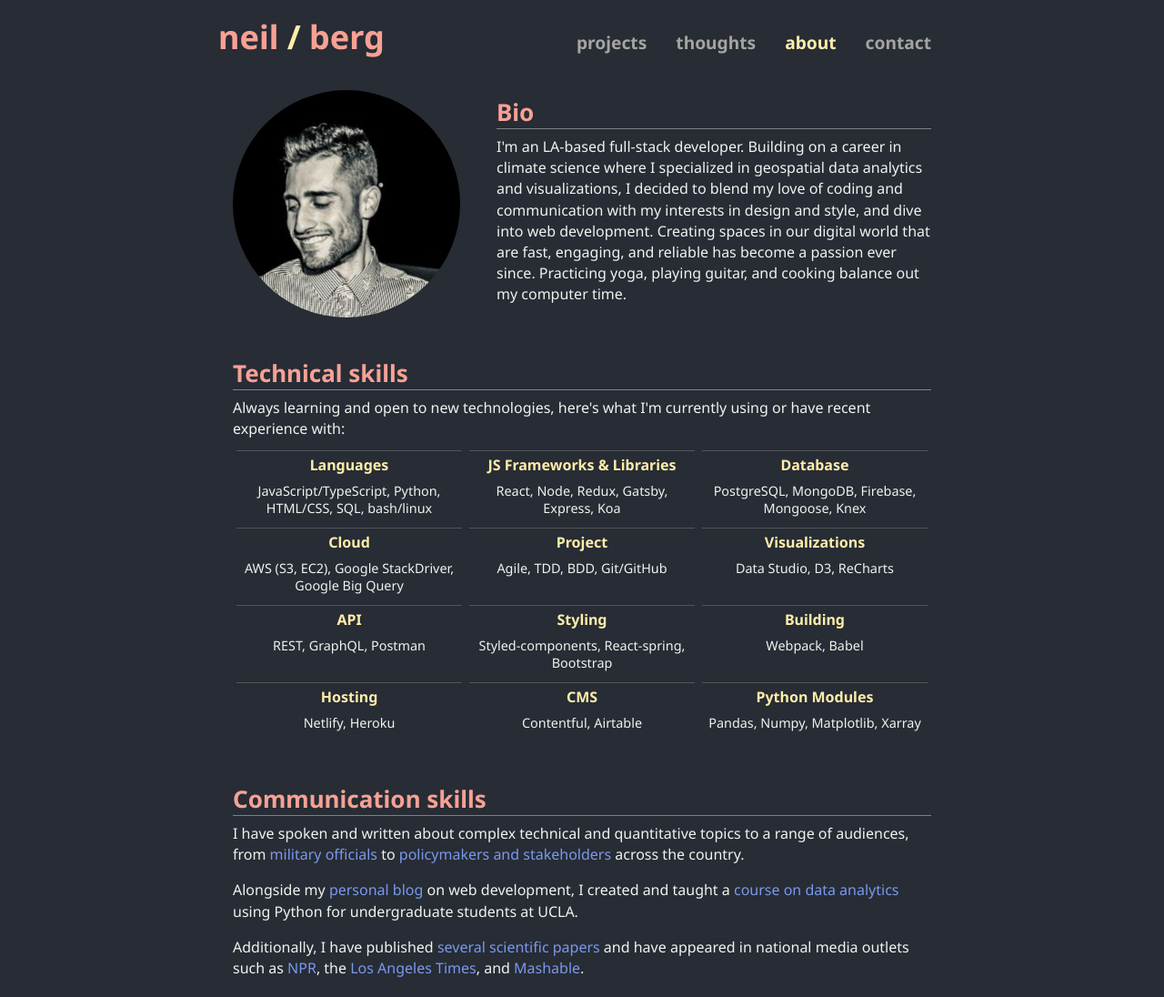
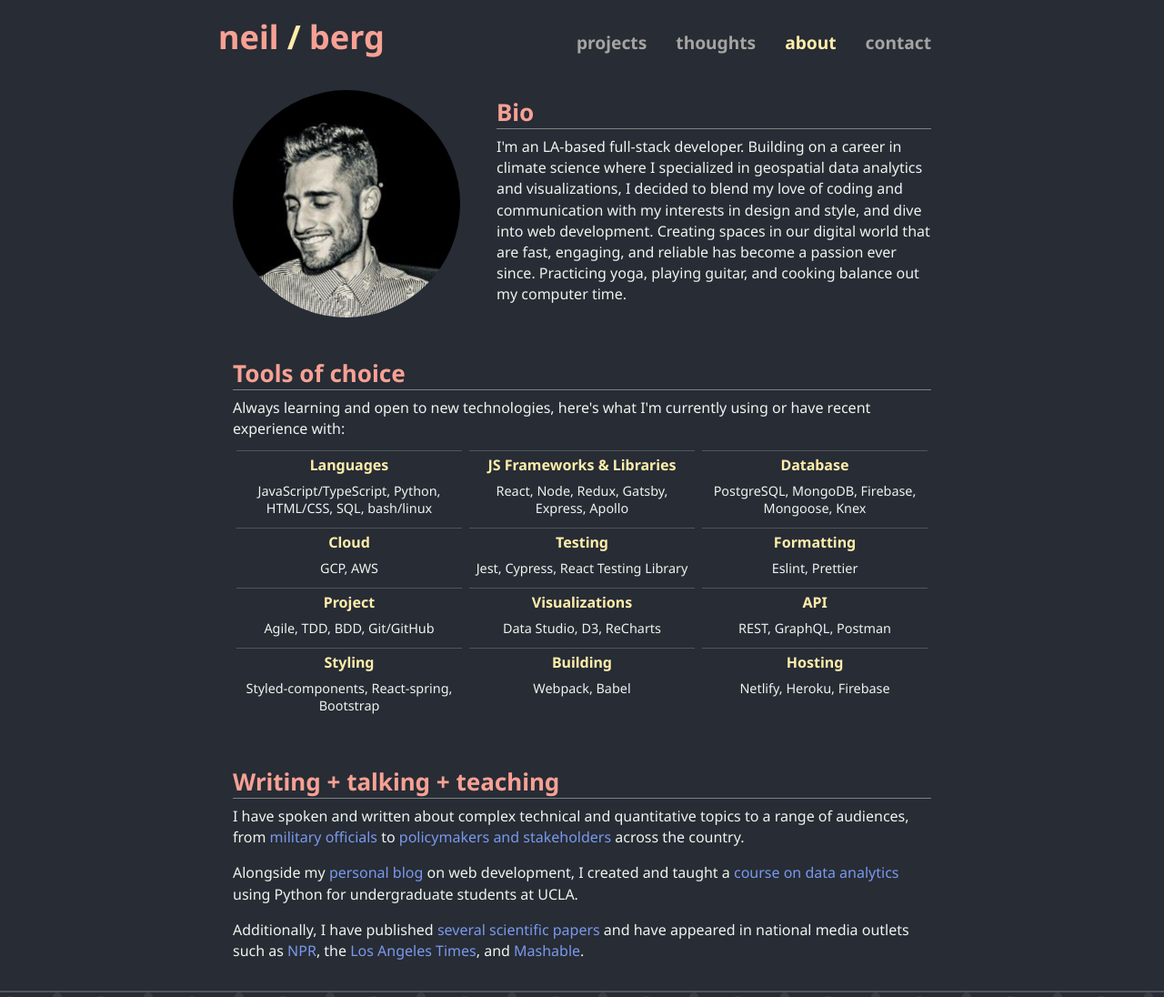
Before and after one commit to neil-berg/portfolio, a Gatsby site: page /about in a window 1280 px wide. Shown: the top 1096 px of the page at 91% size. Built offline with nearby package versions, Linux system fonts and the light colour scheme; Gatsby itself is replaced by a stand-in of ours.

Commit message:
update copy

```diff
--- a/src/data/skills.js
+++ b/src/data/skills.js
@@ -1,14 +1,14 @@
 export const skills = {
     "Languages": ["JavaScript/TypeScript, Python, HTML/CSS, SQL, bash/linux"],
-    "JS Frameworks & Libraries": ["React, Node, Redux, Gatsby, Express, Koa"],
+    "JS Frameworks & Libraries": ["React, Node, Redux, Gatsby, Express, Apollo"],
     "Database": ["PostgreSQL, MongoDB, Firebase, Mongoose, Knex"],
-    "Cloud": ["AWS (S3, EC2), Google StackDriver, Google Big Query"],
+    "Cloud": ["GCP, AWS"],
+    "Testing": ["Jest, Cypress, React Testing Library"],
+    "Formatting": ["Eslint, Prettier"],
     "Project": ["Agile, TDD, BDD, Git/GitHub"],
     "Visualizations": ["Data Studio, D3, ReCharts"],
     "API": ["REST, GraphQL, Postman"],
     "Styling": ["Styled-components, React-spring, Bootstrap"],
     "Building": ["Webpack, Babel"],
-    "Hosting": ["Netlify, Heroku"],
-    "CMS": ["Contentful, Airtable"],
-    "Python Modules": ["Pandas, Numpy, Matplotlib, Xarray"]
+    "Hosting": ["Netlify, Heroku, Firebase"],
 }
--- a/src/pages/about.js
+++ b/src/pages/about.js
@@ -60,7 +60,7 @@ const About = ({ location }) => {
         </section>
 
         <section className="tech-skills">
-          <h2 className="tech-skills__header">Technical skills</h2>
+          <h2 className="tech-skills__header">Tools of choice</h2>
           <p className="tech-skills__text">
             Always learning and open to new technologies, here's what I'm
             currently using or have recent experience with:
@@ -78,7 +78,7 @@ const About = ({ location }) => {
         </section>
 
         <section className="comm-skills">
-          <h2 className="comm-skills__header">Communication skills</h2>
+          <h2 className="comm-skills__header">Writing + talking + teaching</h2>
           <p className="comm-skills__text">
             I have spoken and written about complex technical and quantitative topics to a
             range of audiences, from{" "}
```
Also changed, not shown: src/pages/index.js (+11 -14 lines).
